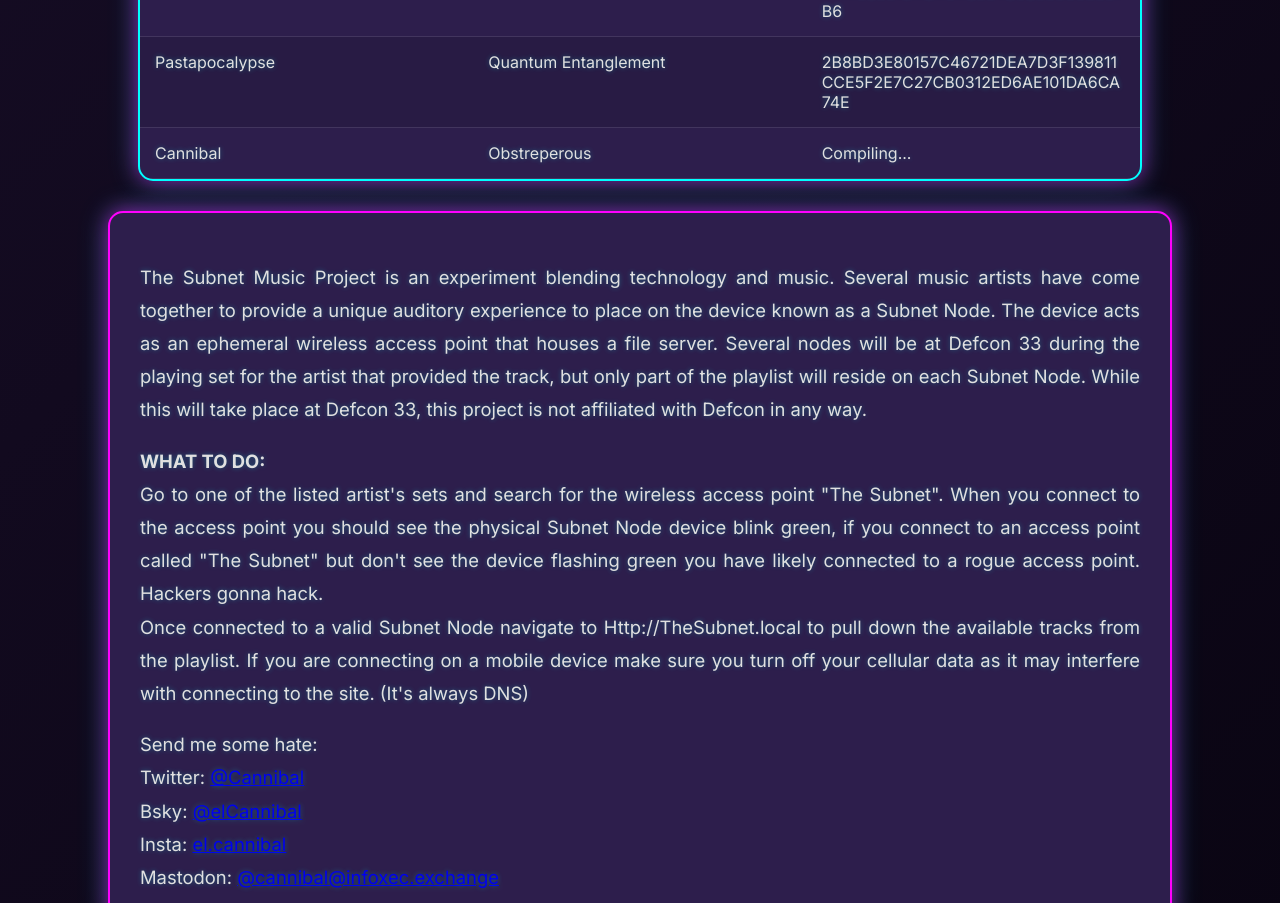
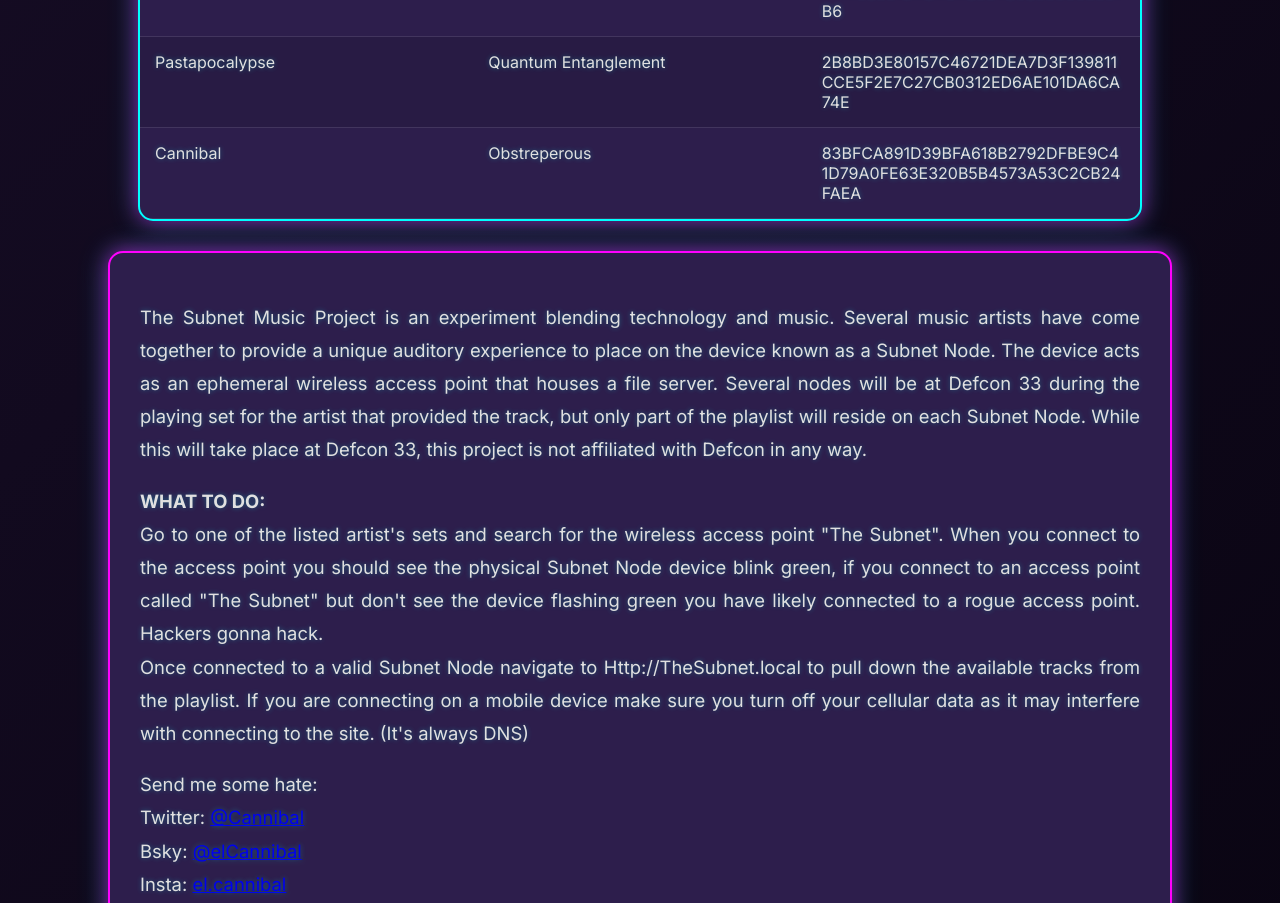
Before and after one commit to thesubnetmusicproject/TheSubnet, a plain HTML site: page index.html in a window 1280 px wide. Shown: the part 1320-2223 px from the top of the page. Drawn offline with Linux system fonts and the light colour scheme.

Commit message:
Update index.html

```diff
--- a/index.html
+++ b/index.html
@@ -275,7 +275,7 @@
                 <tr>
                     <td>Cannibal</td>
                     <td>Obstreperous</td>
-                    <td onclick="copyToClipboard(this)">Compiling...</td>
+                    <td onclick="copyToClipboard(this)">83BFCA891D39BFA618B2792DFBE9C41D79A0FE63E320B5B4573A53C2CB24FAEA</td>
                 </tr>
             </tbody>
         </table>
```
